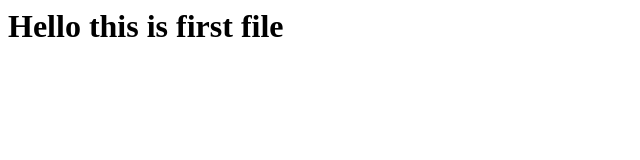
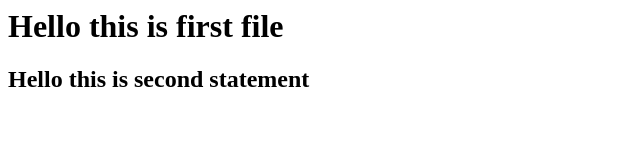
Before and after one commit to tirth95/project2, a plain HTML site: page index.html in a window 1280 px wide. Shown: the whole page, without its empty margins (0-640 px from the left). Drawn offline with Linux system fonts and the light colour scheme.

Commit message:
second commmit

```diff
--- a/index.html
+++ b/index.html
@@ -1,3 +1,5 @@
 <html>
 <h1>Hello this is first file</h1>
+<h2>Hello this is second statement</h2>
+
 </html>
```
Also changed, not shown: indec.htm (added).
